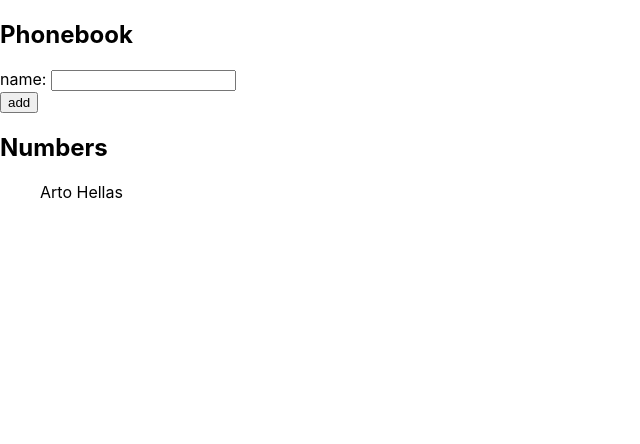
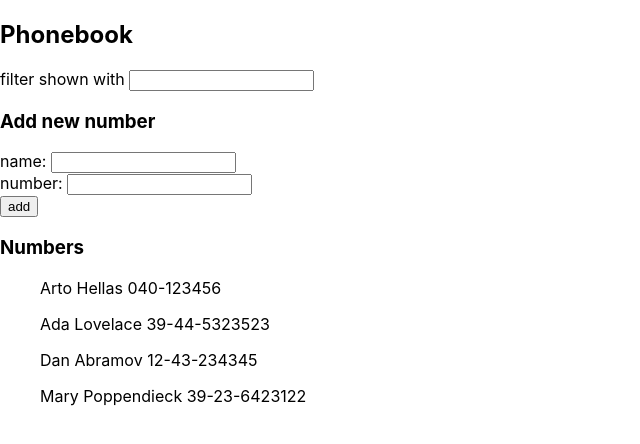
Before and after one commit to TuesdayNinja/Mooc-FullStack2019, a React (Create React App) app in the folder Osa02/puhelinluettelo/: page / in a window 1280 px wide. Shown: the top 444 px of the page, without its empty margins (0-640 px from the left). Built offline with nearby package versions, Linux system fonts and the light colour scheme.

Commit message:
Finished 2.9

```diff
--- a/Osa02/puhelinluettelo/src/App.js
+++ b/Osa02/puhelinluettelo/src/App.js
@@ -2,44 +2,60 @@
 
 const App = () => {
   const [ persons, setPersons] = useState([
-    { name: 'Arto Hellas' }
+    { name: 'Arto Hellas', number: '040-123456' },
+    { name: 'Ada Lovelace', number: '39-44-5323523' },
+    { name: 'Dan Abramov', number: '12-43-234345' },
+    { name: 'Mary Poppendieck', number: '39-23-6423122' }
   ])
   const [ newName, setNewName ] = useState('')
+  const [ newNumber, setNewNumber ] = useState('')
+  const [ filter, setFilter ] = useState('')
+
 
   const Person = ({person}) => {
-    return(
-      <div>
-        <p>{person.name}</p>
-      </div>
-    )
+
+    if(filterNames(person.name)){
+      return(
+        <div>
+          <p>{person.name} {person.number}</p>
+        </div>
+      )
+    }
+    else{
+      return null
+    }
   }
 
   const Rows = ({persons}) => {
     return(
-    persons.map(person => <Person key= {person.name} person={person}/>)
+    persons.map(person => <Person key= {person.name} person={person} filter={filter}/>)
     )
   }
 
   const addName = (event) => {
      event.preventDefault()
-     console.log(nameExist(event))
 
-     if(!nameExist(event)){
-
-         const nameObject={
-          name: newName
+     if(nameExist(event)){
+        alert(`${newName} is already added to phonebook`)
+      }
+      else{
+        const nameObject={
+          name: newName,
+          number: newNumber
          }
 
          setPersons(persons.concat(nameObject))
          setNewName('')
-      }
-      else{
-        alert(`${newName} is already added to phonebook`)
+         setNewNumber('')
       }
   }
 
   const handleNameChange = (event) => {
       setNewName(event.target.value)
+  }
+
+  const handleNumberChange = (event) => {
+      setNewNumber(event.target.value)
   }
 
   const nameExist = (event) => {
@@ -48,18 +64,35 @@
     )
   }
 
+  const handleFilterChange = (event) => {
+      setFilter(event.target.value)
+  }
+
+  const filterNames = (props) => {
+    return(
+      props.includes(filter)
+    )
+
+  }
+
   return (
     <div>
       <h2>Phonebook</h2>
+      <div>
+          filter shown with <input value={filter} onChange={handleFilterChange}/>
+        </div>
+      <h3>Add new number</h3>
       <form onSubmit={addName}>
         <div>
           name: <input value={newName} onChange={handleNameChange}/>
         </div>
         <div>
+          number: <input value={newNumber} onChange={handleNumberChange}/></div>
+        <div>
           <button type="submit">add</button>
         </div>
       </form>
-      <h2>Numbers</h2>
+      <h3>Numbers</h3>
       <ul>
         <Rows persons={persons}/>
       </ul>
```
